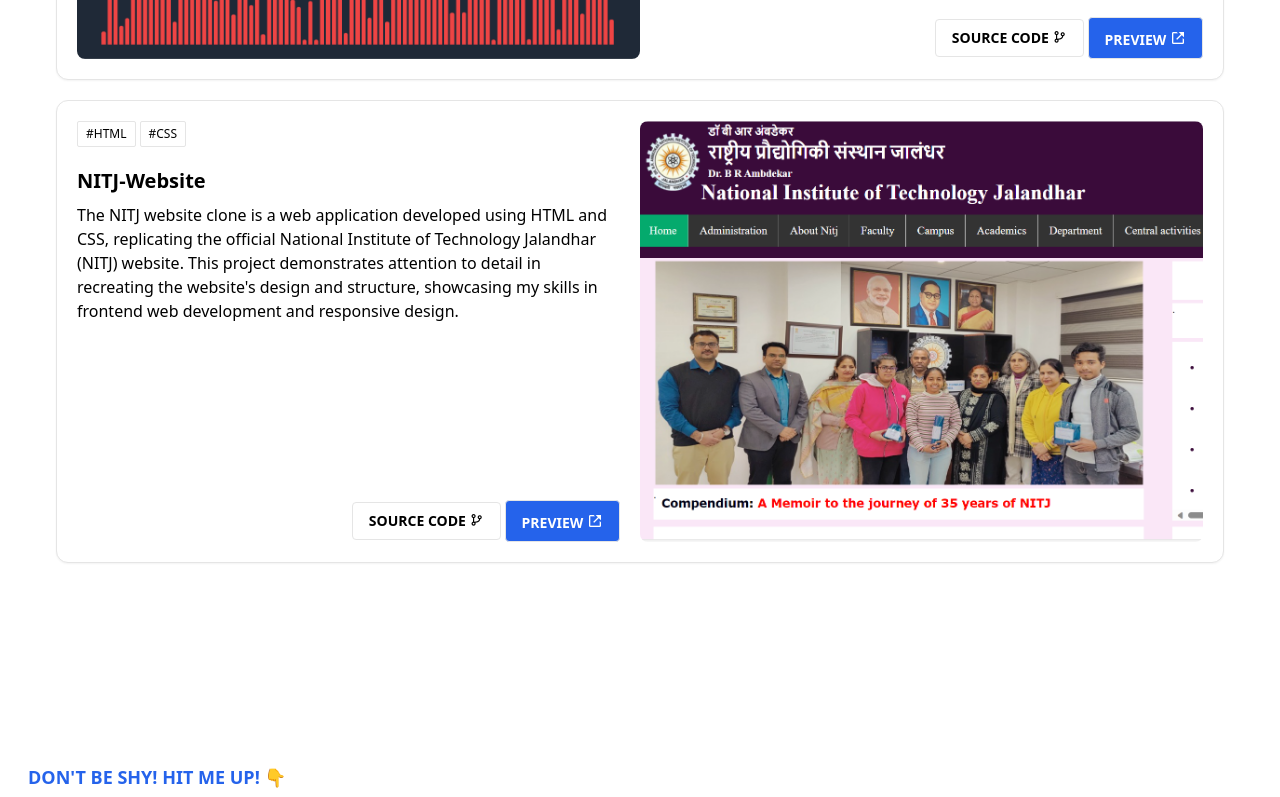
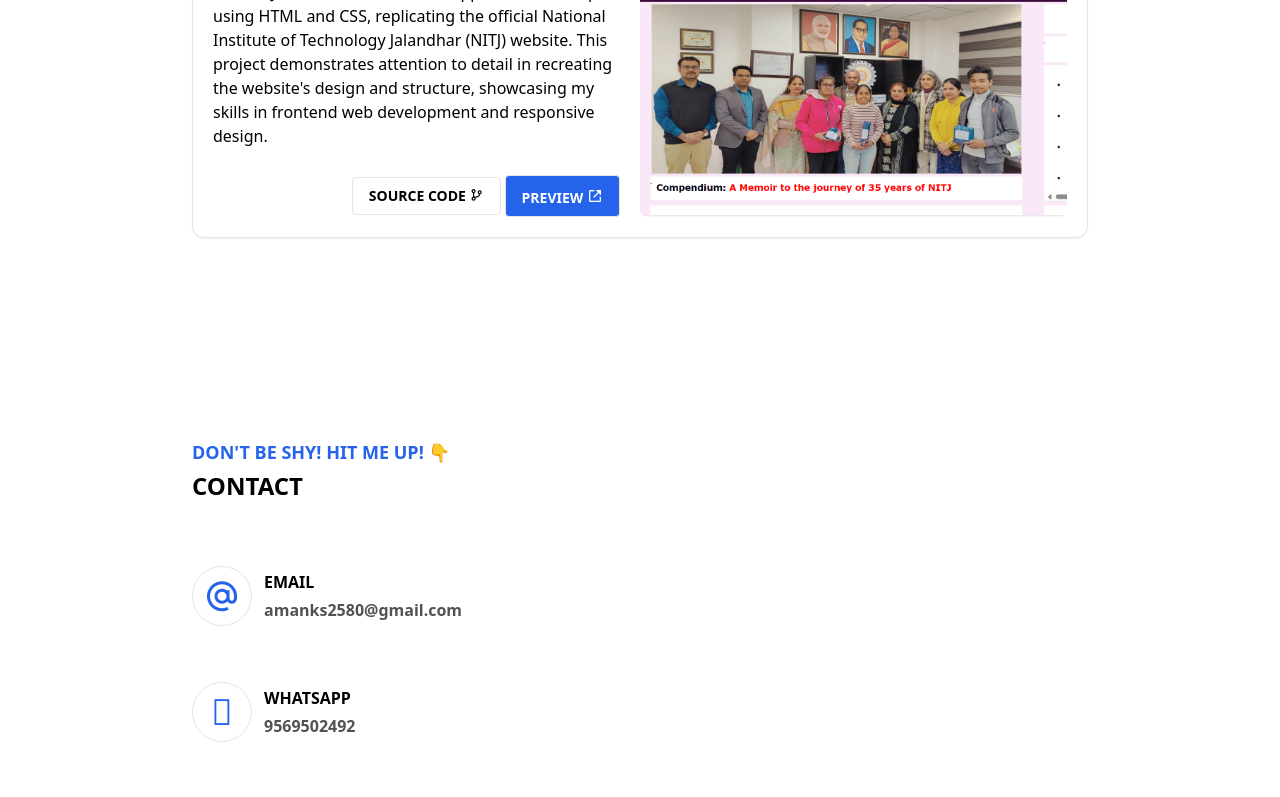
Before and after one commit to Codinewbie/portfolio, a React (Vite) app: page / in a window 1280 px wide. Shown: the part 2000-2797 px from the top of the page. Built offline with nearby package versions, Linux system fonts and the light colour scheme; what tailwind-clip-path would draw is missing.

Commit message:
updated contact flex

```diff
--- a/src/App.jsx
+++ b/src/App.jsx
@@ -11,14 +11,14 @@
   return (
     <div className="flex flex-col">
       <Header />
-    <div className="flex flex-col w-full px-7">
-      {/* <div className='max-w-4xl '> */}
+    <div className="flex justify-center w-full px-7">
+      <div className='max-w-4xl '>
         <Hero />
         <TechStack/>
         <About />
         <Portfolio />
         <Contact />
-      {/* </div> */}
+      </div>
     </div>
     <Footer />
     </div>
--- a/src/components/Contact.jsx
+++ b/src/components/Contact.jsx
@@ -10,7 +10,7 @@
         <h2 className="text-2xl font-bold mb-5">CONTACT</h2>
 
         {/*contact cards */}
-        <div className="flex flex-col md:items-center gap-14 mt-16">
+        <div className="flex flex-col  gap-14 mt-16">
 
           {/*card1*/}
           <div className="flex items-center gap-2 md:gap-3">
--- a/src/components/project.jsx
+++ b/src/components/project.jsx
@@ -9,7 +9,7 @@
 
 
     <div id="Projects" >
-      <div className="px-7 py-[70px] md:py-[100px] ">
+      <div className="py-[70px] md:py-[100px] ">
         <h3 className="text-lg uppercase font-extrabold text-blue-600 mb-1">
         PORTFOLIO
         </h3>
```
